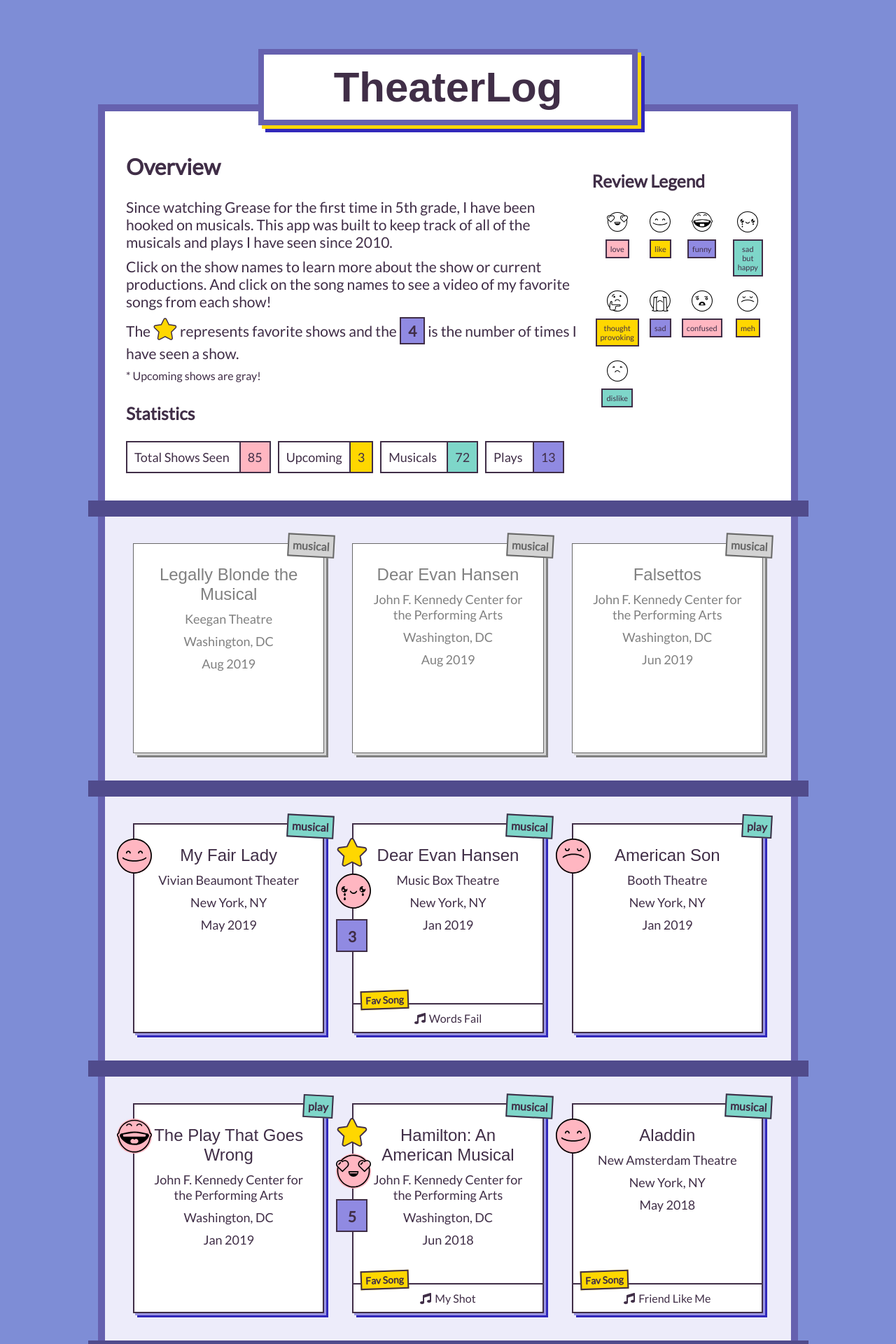
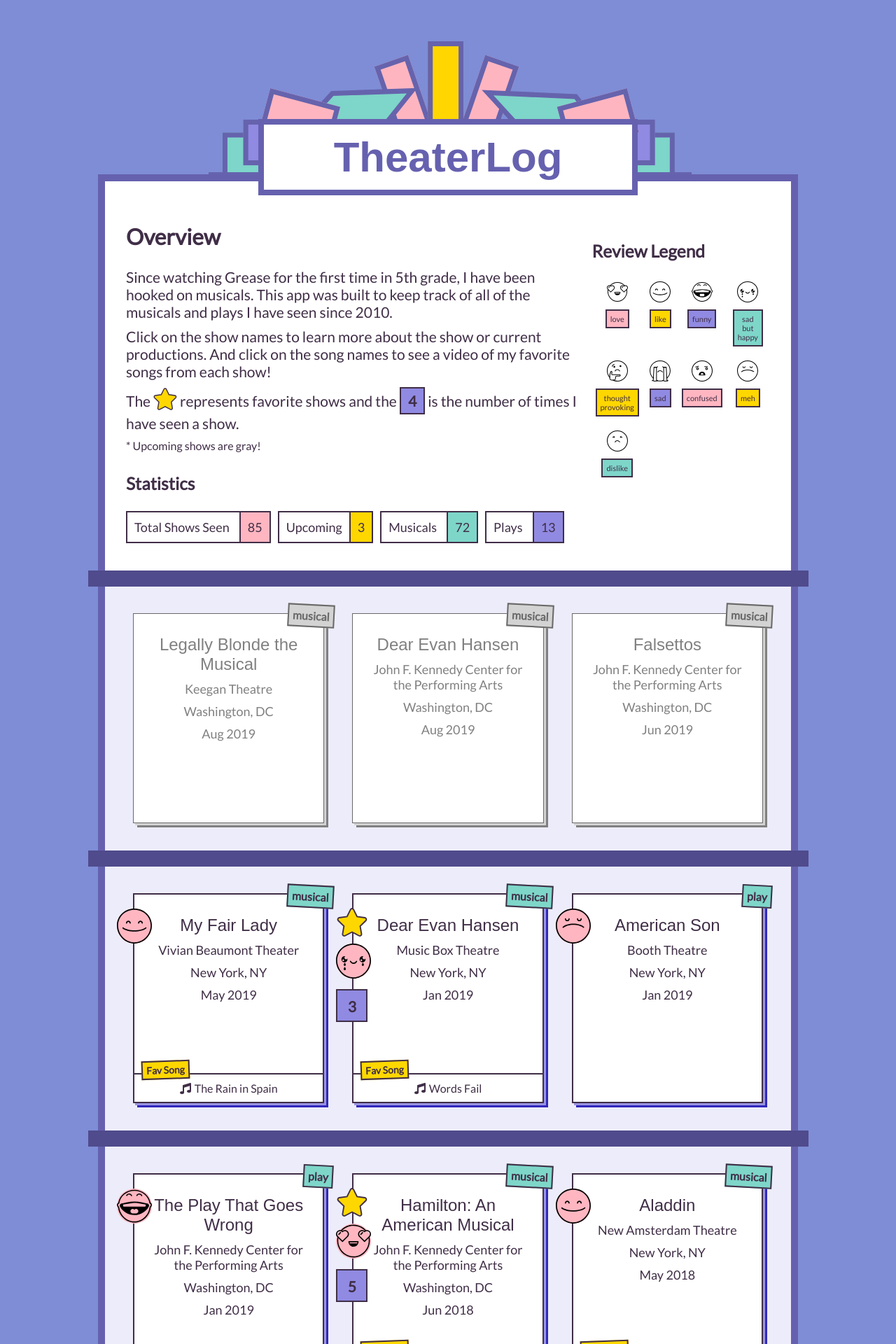
Before and after one commit to brittanyrw/theaterlog, a Vue app: page / in a window 1280 px wide. Shown: the top 1920 px of the page at 70% size. Built offline with nearby package versions, Linux system fonts and the light colour scheme; a web font is replaced by a local one.

Commit message:
add all favorite song and show info links, update mobile styling

```diff
--- a/src/App.vue
+++ b/src/App.vue
@@ -57,7 +57,7 @@
   text-align: center;
   color: #402e47;
   max-width: 1000px;
-  margin: auto;
+  margin: 100px auto auto auto;
 }
 
 @media screen and (max-width: 425px){
--- a/src/components/Hero.vue
+++ b/src/components/Hero.vue
@@ -125,10 +125,22 @@
     font-size: 60px;
     background-color: white;
     margin-bottom: -50px;
-    color: #402e47;
+    color: #6661af;
     border: 8px solid #6661af;
-    -webkit-box-shadow: 5px 5px 0 #9994E1, 8px 8px 0 #3128BB;
-    box-shadow: 5px 5px 0 gold, 10px 10px 0 #3128BB;
+    position: relative;
+  }
+
+  h1:after {
+    position: absolute;
+    content: '';
+    height: 214%;
+    width: 131%;
+    top: -128%;
+    left: -15%;
+    z-index: -1;
+    background-size: cover;
+    background-repeat: no-repeat;
+    background-image: url('~@/assets/marquee.svg');
   }
 
   h2 {
@@ -245,8 +257,15 @@
       grid-template-columns: 1fr;
     }
     h1 {
-      font-size: 40px;
-      padding: 12px 50px;
+      font-size: 50px;
+      padding: 12px 20px;
     }
+    h1:after {
+      height: 189%;
+      width: 146%;
+      top: -75%;
+      left: -23%;
+    }
+
   }
 </style>
--- a/src/components/Shows.vue
+++ b/src/components/Shows.vue
@@ -259,8 +259,11 @@
 		.row {
 			grid-template-columns: 1fr 1fr;
 		}
+		.row:after {
+			top: -3%;
+		}
 		.favs {
-			margin-top: 15px;
+			margin-top: 25px;
 			position: relative;
 		}
 	}
--- a/src/data/shows.js
+++ b/src/data/shows.js
@@ -42,16 +42,18 @@
     },{
     id: 's57',
     name: "My Fair Lady",
+    link: 'http://www.playbill.com/production/my-fair-lady-vivian-beaumont-theater-2017-2018',
     theater: "Vivian Beaumont Theater",
     date: "May 2019",
     location: "New York, NY",
     illustration: '',
-    favSong: '',
+    favSong: 'The Rain in Spain',
     fav: false,
     upcoming: false,
     multi: 0,
     type: 'musical',
-    review: 'happy'
+    review: 'happy',
+    favSongLink: 'https://www.youtube.com/watch?v=xmADMB2utAo'
     },{
     id: 's55',
     name: "Dear Evan Hansen",
@@ -61,7 +63,7 @@
     location: "New York, NY",
     illustration: 'laptop',
     favSong: 'Words Fail',
-    favSongLink: 'https://www.google.com',
+    favSongLink: 'https://www.youtube.com/watch?v=RKP9UdIcXFk',
     fav: true,
     upcoming: false,
     multi: 3,
@@ -107,10 +109,11 @@
     multi: 5,
     type: 'musical',
     review: 'love',
-    favSongLink: ''
+    favSongLink: 'https://www.youtube.com/watch?v=PEHKBckBcr4'
     },{
     id: 's51',
     name: "Aladdin",
+    link: 'https://www.aladdinthemusical.com/',
     theater: "New Amsterdam Theatre",
     date: "May 2018",
     location: "New York, NY",
@@ -120,10 +123,12 @@
     upcoming: false,
     multi: 0,
     type: 'musical',
-    review: 'happy'
+    review: 'happy',
+    favSongLink: 'https://www.youtube.com/watch?v=-UL0CDMhjj4'
     },{
     id: 's50',
     name: "Anastasia",
+    link: 'https://anastasiathemusical.com/',
     theater: "Broadhurst Theatre",
     date: "May 2018",
     location: "New York, NY",
@@ -133,7 +138,8 @@
     upcoming: false,
     multi: 0,
     type: 'musical',
-    review: 'happy'
+    review: 'happy',
+    favSongLink: 'https://www.youtube.com/watch?v=Usz_fcW2aNk'
     },{
     id: 's49',
     name: "Puffs, or: Seven Increasingly Eventful Years at a Certain School of Magic & Magic",
@@ -150,6 +156,7 @@
     },{
     id: 's48',
     name: "Chicago",
+    link: 'https://chicagothemusical.com/',
     theater: "Keegan Theatre",
     date: "April 2018",
     location: "Washington, DC",
@@ -159,10 +166,12 @@
     upcoming: false,
     multi: 0,
     type: 'musical',
-    review: 'happy'
+    review: 'happy',
+    favSongLink: 'https://www.youtube.com/watch?v=C9dFKRZ8EbU'
     },{
     id: 's47',
     name: "In the Heights",
+    link: 'http://www.playbill.com/production/in-the-heights-richard-rodgers-theatre-vault-0000003064',
     theater: "John F. Kennedy Center for the Performing Arts",
     date: "Mar 2018",
     location: "Washington, DC",
@@ -172,10 +181,12 @@
     upcoming: false,
     multi: 0,
     type: 'musical',
-    review: 'love'
+    review: 'love',
+    favSongLink: 'https://www.youtube.com/watch?v=8Gdnph6Ycko'
     },{
     id: 's46',
     name: "Natasha, Pierre & The Great Comet of 1812",
+    link: 'http://www.playbill.com/production/natasha-pierre-the-great-comet-of-1812-imperial-theatre-2016-2017',
     theater: "Imperial Theatre",
     date: "Jun 2017",
     location: "New York, NY",
@@ -185,7 +196,8 @@
     upcoming: false,
     multi: 2,
     type: 'musical',
-    review: 'love'
+    review: 'love',
+    favSongLink: 'https://www.youtube.com/watch?v=JcVcYT2TBAo'
     },{
     id: 's45',
     name: "Dear Evan Hansen",
@@ -200,11 +212,11 @@
     multi: 0,
     type: 'musical',
     review: 'love',
-    favSongLink: ''
+    favSongLink: 'https://www.youtube.com/watch?v=uW52dVhmzn4'
     },{
     id: 's44',
     name: "Miss Saigon",
-    link: '',
+    link: 'https://www.miss-saigon.com/us-tour',
     theater: "Broadway Theatre",
     date: "Apr 2017",
     location: "New York, NY",
@@ -215,7 +227,7 @@
     multi: 0,
     type: 'musical',
     review: 'thought-provoking',
-    favSongLink: ''
+    favSongLink: 'https://www.youtube.com/watch?v=cwB3Zxh2gSE'
     },{
     id: 's43',
     name: "Hamilton: An American Musical",
@@ -230,11 +242,11 @@
     multi: 5,
     type: 'musical',
     review: 'love',
-    favSongLink: ''
+    favSongLink: 'https://www.youtube.com/watch?v=PEHKBckBcr4'
     },{
     id: 's42',
     name: "Natasha, Pierre & The Great Comet of 1812",
-    link: '',
+    link: 'http://www.playbill.com/production/natasha-pierre-the-great-comet-of-1812-imperial-theatre-2016-2017',
     theater: "Imperial Theatre",
     date: "Jan 2017",
     location: "New York, NY",
@@ -245,11 +257,11 @@
     multi: 2,
     type: 'musical',
     review: 'love',
-    favSongLink: ''
+    favSongLink: 'https://www.youtube.com/watch?v=JcVcYT2TBAo'
     },{
     id: 's41',
     name: "Sister Act",
-    link: '',
+    link: 'http://www.playbill.com/production/sister-act-broadway-theatre-vault-0000013729',
     theater: "Toby’s Dinner Theatre",
     date: "Oct 2016",
     location: "Columbia, MD",
@@ -260,11 +272,11 @@
     multi: 0,
     type: 'musical',
     review: 'funny',
-    favSongLink: ''
+    favSongLink: 'https://www.youtube.com/watch?v=0InYv_5uWak'
     },{
     id: 's40',
     name: "Heathers",
-    link: '',
+    link: 'https://www.samuelfrench.com/p/56725/heathers-the-musical/',
     theater: "White Plains Performing Arts Center",
     date: "Oct 2016",
     location: "White Plains, NY",
@@ -275,7 +287,7 @@
     multi: 0,
     type: 'musical',
     review: 'love',
-    favSongLink: ''
+    favSongLink: 'https://www.youtube.com/watch?v=tNeAXIFOY8Q'
     },{
     id: 's39',
     name: "Hamilton: An American Musical",
@@ -290,11 +302,11 @@
     multi: 5,
     type: 'musical',
     review: 'love',
-    favSongLink: ''
+    favSongLink: 'https://www.youtube.com/watch?v=b5VqyCQV1Tg'
     },{
     id: 's38',
     name: "Falsettos",
-    link: '',
+    link: 'https://falsettosbroadway.com/',
     theater: "Walter Kerr Theatre ",
     date: "Oct 2016",
     location: "New York, NY",
@@ -305,7 +317,7 @@
     multi: 0,
     type: 'musical',
     review: 'sad',
-    favSongLink: ''
+    favSongLink: 'https://www.youtube.com/watch?v=QC4zjD9qL5o'
     },{
     id: 's37',
     name: "Angels in America: Part 1",
@@ -322,7 +334,7 @@
     },{
     id: 's36',
     name: "Urinetown",
-    link: '',
+    link: 'http://www.playbill.com/production/urinetown-the-musical-henry-millers-theatre-vault-0000013327',
     theater: "Constellation Theatre Company",
     date: "Sep 2016",
     location: "Washington, DC",
@@ -333,11 +345,11 @@
     multi: 0,
     type: 'musical',
     review: 'happy',
-    favSongLink: ''
+    favSongLink: 'https://www.youtube.com/watch?v=CZV431zhXA4'
     },{
     id: 's35',
     name: "Matilda",
-    link: '',
+    link: 'http://us.matildathemusical.com/',
     theater: "Shubert Theatre",
     date: "Aug 2016",
     location: "New York, NY",
@@ -347,11 +359,11 @@
     upcoming: false,
     multi: 3,
     type: 'musical',
-    favSongLink: ''
+    favSongLink: 'https://www.youtube.com/watch?v=vhaJD2AQbnY'
     },{
     id: 's34',
     name: "The Color Purple",
-    link: '',
+    link: 'http://www.playbill.com/production/the-color-purple-bernard-b-jacobs-theatre-vault-0000014109',
     theater: "Bernard Jacobs Theatre",
     date: "Aug 2016",
     location: "New York, NY",
@@ -362,7 +374,7 @@
     multi: 0,
     type: 'musical',
     review: 'happy-sad',
-    favSongLink: ''
+    favSongLink: 'https://www.youtube.com/watch?v=VKtFfqinmWo'
     },{
     id: 's33',
     name: "The Tempest",
@@ -379,7 +391,7 @@
     },{
     id: 's32',
     name: "Next to Normal",
-    link: '',
+    link: 'http://www.playbill.com/production/next-to-normal-booth-theatre-vault-0000001652',
     theater: "The Keegan Theatre",
     date: "Jul 2016",
     location: "Washington, DC",
@@ -390,7 +402,7 @@
     multi: 0,
     type: 'musical',
     review: 'love',
-    favSongLink: ''
+    favSongLink: 'https://www.youtube.com/watch?v=jfQmoR36toI'
     },{
     id: 's31',
     name: "Hamilton: An American Musical",
@@ -405,11 +417,11 @@
     multi: 5,
     type: 'musical',
     review: 'love',
-    favSongLink: ''
+    favSongLink: 'https://www.youtube.com/watch?v=PEHKBckBcr4'
     },{
     id: 's30',
     name: "The King and I",
-    link: '',
+    link: 'http://www.playbill.com/production/the-king-and-i-vivian-beaumont-theater-vault-0000014073',
     theater: "Lincoln Center Theatre",
     date: "April 2016",
     location: "New York, NY",
@@ -420,11 +432,11 @@
     multi: 0,
     type: 'musical',
     review: 'happy',
-    favSongLink: ''
+    favSongLink: 'https://www.youtube.com/watch?v=QgVPnWmUqd4'
     },{
     id: 's29',
     name: "American Idiot",
-    link: '',
+    link: 'http://www.playbill.com/production/american-idiot-st-james-theatre-vault-0000004165',
     theater: "The Keegan Theatre",
     date: "Mar 2016",
     location: "Washington, DC",
@@ -435,7 +447,7 @@
     multi: 0,
     type: 'musical',
     review: 'love',
-    favSongLink: ''
+    favSongLink: 'https://www.youtube.com/watch?v=YLxdoCBk_H0'
     },{
     id: 's28',
     name: "1984",
@@ -452,7 +464,7 @@
     },{
     id: 's27',
     name: "Fun Home",
-    link: '',
+    link: 'http://www.playbill.com/production/fun-home-circle-in-the-square-theatre-vault-0000014079',
     theater: "Circle in the Square Theatre",
     date: "Feb 2016",
     location: "New York, NY",
@@ -463,11 +475,11 @@
     multi: 0,
     type: 'musical',
     review: 'happy-sad',
-    favSongLink: ''
+    favSongLink: 'https://www.youtube.com/watch?v=KZnGFkkhZj0'
     },{
     id: 's26',
     name: "Rent",
-    link: '',
+    link: 'http://www.playbill.com/production/rent-nederlander-theatre-vault-0000002708',
     theater: "Abe Burrows Theatre (NYU)",
     date: "Feb 2016",
     location: "New York, NY",
@@ -478,7 +490,7 @@
     multi: 0,
     type: 'musical',
     review: 'love',
-    favSongLink: ''
+    favSongLink: 'https://www.youtube.com/watch?v=W_5mhPxVfck'
     },{
     id: 's25',
     name: "A View From A Bridge",
@@ -486,7 +498,7 @@
     date: "Jan 2016",
     location: "New York City",
     illustration: 'chair',
-    favSong: 'N/A',
+    favSong: '',
     fav: true,
     upcoming: false,
     multi: 0,
@@ -506,11 +518,11 @@
     multi: 5,
     type: 'musical',
     review: 'love',
-    favSongLink: ''
+    favSongLink: 'https://www.youtube.com/watch?v=PEHKBckBcr4'
     },{
     id: 's23',
     name: "Matilda",
-    link: '',
+    link: 'http://us.matildathemusical.com/',
     theater: "John F. Kennedy Center for the Performing Arts",
     date: "Jan 2016",
     location: "Washington, DC",
@@ -521,11 +533,11 @@
     multi: 3,
     type: 'musical',
     review: 'love',
-    favSongLink: ''
+    favSongLink: 'https://www.youtube.com/watch?v=vhaJD2AQbnY'
     },{
     id: 's22',
     name: "Matilda",
-    link: '',
+    link: 'http://us.matildathemusical.com/',
     theater: "John F. Kennedy Center for the Performing Arts",
     date: "Jan 2016",
     location: "Washington, DC",
@@ -536,11 +548,11 @@
     multi: 3,
     type: 'musical',
     review: 'love',
-    favSongLink: '',
+    favSongLink: 'https://www.youtube.com/watch?v=vhaJD2AQbnY',
     },{
     id: 's21',
     name: "Bright Star",
-    link: '',
+    link: 'http://www.playbill.com/production/bright-star-cort-theatre-vault-0000014147',
     theater: "John F. Kennedy Center for the Performing Arts",
     date: "Dec 2015",
     location: "Washington, DC",
@@ -551,11 +563,11 @@
     multi: 0,
     type: 'musical',
     review: 'happy',
-    favSongLink: ''
+    favSongLink: 'https://www.youtube.com/watch?v=vzJ2zOQ8hMg'
     },{
     id: 's20',
     name: "Avenue Q",
-    link: '',
+    link: 'http://avenueq.com/',
     theater: "Constellation Theatre Company",
     date: "Oct 2015",
     location: "Washington, DC",
@@ -570,7 +582,7 @@
     },{
     id: 's19',
     name: "Spring Awakening (ASL)",
-    link: '',
+    link: 'http://www.playbill.com/production/spring-awakening-eugene-oneill-theatre-vault-0000004687',
     theater: "Brooks Atkinson Theatre",
     date: "Oct 2015",
     location: "New York, NY",
@@ -581,11 +593,11 @@
     multi: 0,
     type: 'musical',
     review: 'happy',
-    favSongLink: ''
+    favSongLink: 'https://www.youtube.com/watch?v=CSagsMcak4Q'
     },{
     id: 's18',
     name: "Something Rotten",
-    link: '',
+    link: 'https://www.rottenbroadway.com/',
     theater: "St. James Theatre",
     date: "Oct 2015",
     location: "New York, NY",
@@ -596,7 +608,7 @@
     multi: 0,
     type: 'musical',
     review: 'funny',
-    favSongLink: ''
+    favSongLink: 'https://www.youtube.com/watch?v=1KFNcy9VjQI'
     },{
     id: 's17',
     name: "Book of Mormon",
@@ -611,7 +623,7 @@
     multi: 2,
     type: 'musical',
     review: 'funny',
-    favSongLink: ''
+    favSongLink: 'https://www.youtube.com/watch?v=Of5cgecGIhg'
     },{
     id: 's16',
     name: "Once",
@@ -655,10 +667,11 @@
     multi: 2,
     type: 'musical',
     review: 'funny',
-    favSongLink: ''
+    favSongLink: 'https://www.youtube.com/watch?v=Of5cgecGIhg'
     },{
     id: 's13',
     name: "Wolf Hall: Part 2",
+    link: 'http://www.playbill.com/production/wolf-hall-parts-1-2-winter-garden-theatre-vault-0000014083',
     theater: "Winter Garden Theatre",
     date: "Apr 2015",
     location: "New York, NY",
@@ -672,6 +685,7 @@
     },{
     id: 's12',
     name: "Wolf Hall: Part 1",
+    link: 'http://www.playbill.com/production/wolf-hall-parts-1-2-winter-garden-theatre-vault-0000014083',
     theater: "Winter Garden Theatre",
     date: "Apr 2015",
     location: "New York, NY",
@@ -685,6 +699,7 @@
     },{
     id: 's11',
     name: "Mary Stuart",
+    link: 'https://www.folger.edu/events/mary-stuart',
     theater: "Folger Theatre",
     date: "Feb 2015",
     location: "Washington, DC",
@@ -698,6 +713,7 @@
     },{
     id: 's10',
     name: "Baskerville: A Sherlock Holmes Mystery",
+    link: 'https://www.samuelfrench.com/p/57235/ken-ludwigs-baskerville-a-sherlock-holmes-mystery/',
     theater: "Arena Stage",
     date: "Jan 2015",
     location: "Washington, DC",
@@ -726,6 +742,7 @@
     },{
     id: 's8',
     name: "Elephant Man",
+    link: 'http://www.playbill.com/production/the-elephant-man-booth-theatre-vault-0000014065',
     theater: "Booth Theatre",
     date: "Jan 2015",
     location: "New York, NY",
```
Also changed, not shown: src/assets/marquee.svg (added).
